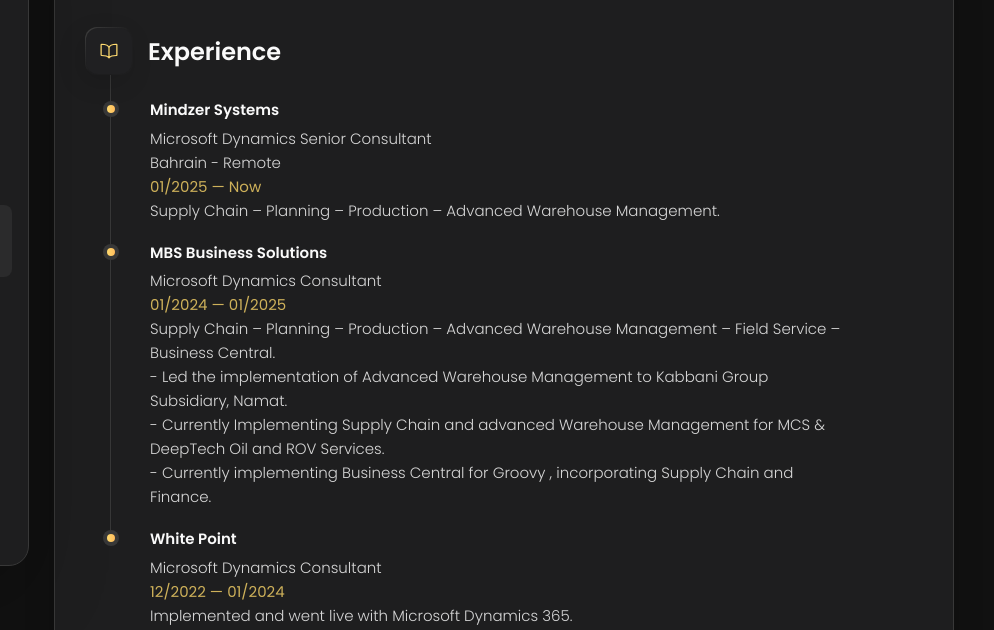
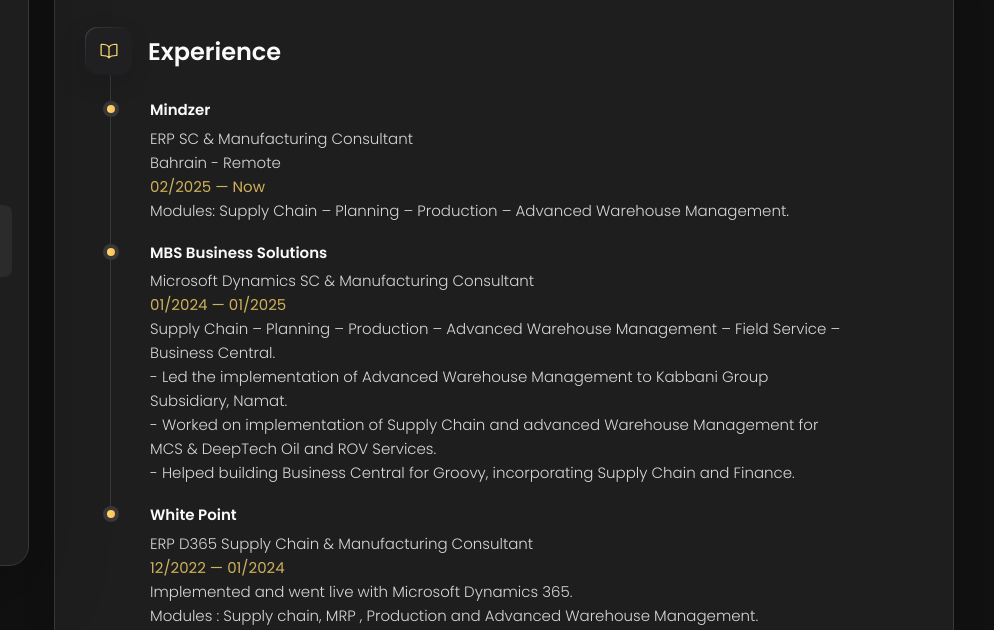
Before and after one commit to mostafa-portfolio/portfolio, a plain HTML site: page index.html in a window 1280 px wide. Both pictures are taken after a click on the button "Resume". Shown: the part 162-792 px from the top of the page, 286-1280 px from the left. Drawn offline with nearby package versions, Linux system fonts and the light colour scheme.

Commit message:
Update job titles and descriptions in timeline

```diff
--- a/index.html
+++ b/index.html
@@ -541,19 +541,19 @@
 
             <li class="timeline-item">
 
-              <h4 class="h4 timeline-item-title">Mindzer Systems</h4>
-              <p class="timeline-text">
-                Microsoft Dynamics Senior Consultant
+              <h4 class="h4 timeline-item-title">Mindzer</h4>
+              <p class="timeline-text">
+                ERP SC & Manufacturing Consultant
               </p>
                <p class="timeline-text">
                 Bahrain - Remote
               </p>
 
-              <span>01/2025 — Now</span>
-
-              <p class="timeline-text">
-                Supply Chain – Planning – Production – Advanced Warehouse
-                Management.
+              <span>02/2025 — Now</span>
+
+              <p class="timeline-text">
+                Modules: Supply Chain – Planning – Production – Advanced
+                Warehouse Management.
               </p>
 
 
@@ -562,7 +562,7 @@
 
               <h4 class="h4 timeline-item-title">MBS Business Solutions</h4>
               <p class="timeline-text">
-                Microsoft Dynamics Consultant
+                Microsoft Dynamics SC & Manufacturing Consultant
               </p>
               <span>01/2024 — 01/2025</span>
 
@@ -576,12 +576,14 @@
                 Kabbani Group Subsidiary, Namat.
               </p>
               <p class="timeline-text">
-                -       Currently Implementing Supply Chain and advanced
-                Warehouse Management for MCS & DeepTech Oil
-                and ROV Services.
+                -       Worked on implementation of Supply Chain and advanced
+Warehouse Management for MCS & DeepTech Oil
+and ROV Services.
               </p>
                     <p class="timeline-text">
-                - Currently implementing Business Central for Groovy , incorporating Supply Chain and Finance.
+                - Helped building Business Central for
+Groovy, incorporating Supply Chain and Finance.
+
               </p>
 
             </ol>
@@ -592,7 +594,7 @@
 
               <h4 class="h4 timeline-item-title">White Point</h4>
               <p class="timeline-text">
-                Microsoft Dynamics Consultant
+                ERP D365 Supply Chain & Manufacturing Consultant
               </p>
 
               <span>12/2022 — 01/2024</span>
@@ -1038,7 +1040,7 @@
                 <button data-select-item>Web Development</button>
               </li>
               <li class="select-item">
-                <button data-select-item>Microsoft Dynamics</button>
+                <button data-select-item>ERP</button>
               </li>
 
             </ul>
```
